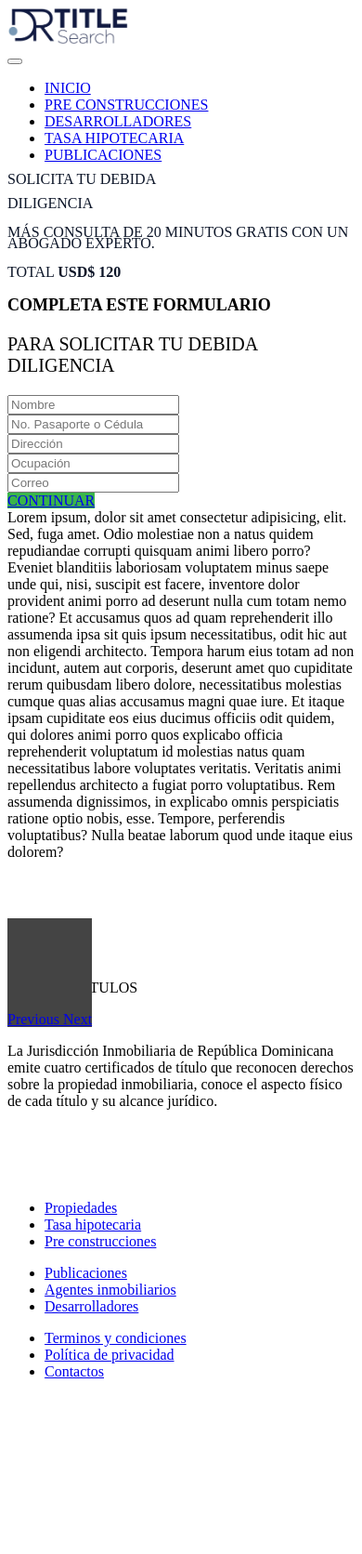
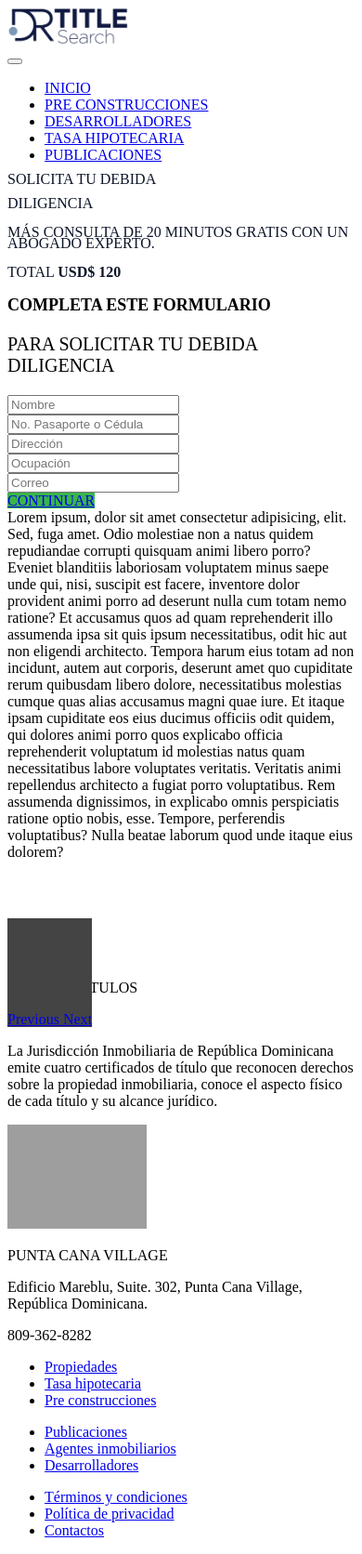
Before and after one commit to MicolPA/lex_realty, a Yii app: the page made by frontend/views/site/index.php in a window 390 px wide. Shown: the whole page at 93% size. Before the commit the page ends 1483 px from the top, so only its background shows below. Run offline with PHP 8.4 and a stand-in for Yii, Linux system fonts and the light colour scheme; the template is opened without the code that fills it, so the values that code supplies are empty; form fields are guessed from the names that the template uses; some libraries are stand-ins or nearby versions; grey boxes are pictures that could not be loaded.

Commit message:
changing Footer style

```diff
--- a/frontend/views/layouts/main.php
+++ b/frontend/views/layouts/main.php
@@ -99,30 +99,55 @@ $imagen_url = isset($this->params['imagen_url'])?$this->params['imagen_url']:$de
     </div>
 </div>
 
-<footer class="bg-darkblue pt-5 pb-5" style="min-height: 380px">
+<footer class="bg-darkblue pt-3 pb-3 font-weight-lighter" style="min-height: 380px">
     <div class="container mt-5 pt-5 pb-5">
         <div class="row">
             <div class="col-md-4">
-                <img class="mt-4 mb-3" src="/frontend/web/images/logo-footer.png" width="200px">
+                <img class="mt-4 mb-4" src="/frontend/web/images/logo-principal-2.png" width="150px">
+
+                <div class="text-white">
+                    <!-- <p class="mb-0"><i class="fas fa-map-marker-alt mr-2"></i>BÁVARO</p>
+                    <p>El Cortecito, Av. Alemania, Plaza Las Buganvillas, 2do. Piso Bávaro, República Dominicana.</p>
+                    <p><i class="fas fa-phone-alt mr-2"></i> 809-552-1945</p> -->
+
+                    <p class="mb-0"><i class="fas fa-map-marker-alt mr-2"></i> PUNTA CANA VILLAGE</p>
+                    <p>Edificio Mareblu, Suite. 302, Punta Cana Village, República Dominicana.</p>
+                    <p><i class="fas fa-phone-alt mr-2"></i>  809-362-8282</p>
+                </div>
             </div>
 
-            <div class="col-md-3">
+            <div class="col-md-3 text-white">
+                <div class="mb-5 pt-5">
+                    <!-- <p class="font-weight-bold h4">Explorar</p> -->
+                </div>
                 <ul class="list-unstyled">
                     <li><a class="text-white" href="/frontend/web/propiedades">Propiedades</a></li>
                     <li><a class="text-white" href="/frontend/web/tasas-hipotecarias">Tasa hipotecaria</a></li>
                     <li><a class="text-white" href="/frontend/web/pre-construcciones">Pre construcciones</a></li>
+                    <!-- <li><a class="text-white" href="#">Publicaciones</a></li>
+                    <li><a class="text-white" href="#">Agentes inmobiliarios</a></li>
+                    <li><a class="text-white" href="#">Desarrolladores</a></li> -->
                 </ul>
             </div>
-            <div class="col-md-3">
+            <div class="col-md-3 text-white">
+                <div class="mb-5 pt-5">
+                    <!-- <p class="font-weight-bold h4">Explorar</p> -->
+                </div>
                 <ul class="list-unstyled">
+                    <!-- <li><a class="text-white" href="/frontend/web/propiedades">Propiedades</a></li>
+                    <li><a class="text-white" href="/frontend/web/tasas-hipotecarias">Tasa hipotecaria</a></li>
+                    <li><a class="text-white" href="/frontend/web/pre-construcciones">Pre construcciones</a></li> -->
                     <li><a class="text-white" href="#">Publicaciones</a></li>
                     <li><a class="text-white" href="#">Agentes inmobiliarios</a></li>
                     <li><a class="text-white" href="#">Desarrolladores</a></li>
                 </ul>
             </div>
-            <div class="col-md-2 p-md-0">
+            <div class="col-md-2 p-md-0 text-white">
+                <div class="mb-5 pt-5">
+                    <!-- <p class="font-weight-bold h4">Enlaces</p> -->
+                </div>
                 <ul class="list-unstyled">
-                    <li><a class="text-white" href="#">Terminos y condiciones</a></li>
+                    <li><a class="text-white" href="#">Términos y condiciones</a></li>
                     <li><a class="text-white" href="#">Política de privacidad</a></li>
                     <li><a class="text-white" href="#">Contactos</a></li>
                 </ul>
```
